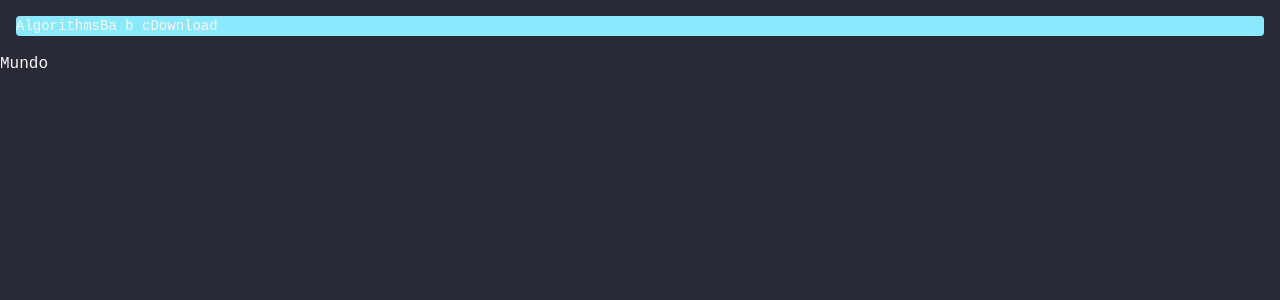
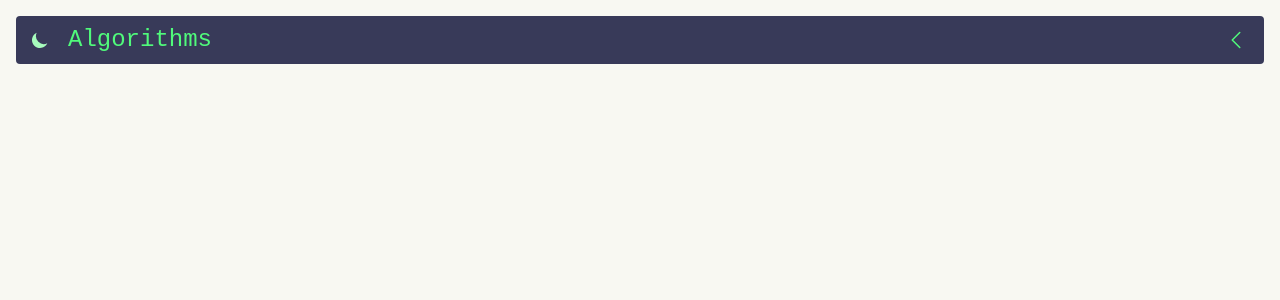
Before and after one commit to bigblackbexr/algorithms, a Vue app: page / in a window 1280 px wide. Shown: the top 300 px of the page. Built offline with nearby package versions, Linux system fonts and the light colour scheme; a web font is replaced by a local one.

Commit message:
Dark mode added & second version of navbar

```diff
--- a/index.html
+++ b/index.html
@@ -5,12 +5,21 @@
     <link rel="icon" type="image/svg+xml" href="dracula.png" />
     <meta name="viewport" content="width=device-width, initial-scale=1.0" />
     <title>Algorithms</title>
+
+    <!-- Font's -->
     <link rel="preconnect" href="https://fonts.googleapis.com">
     <link rel="preconnect" href="https://fonts.gstatic.com" crossorigin>
     <link href="https://fonts.googleapis.com/css2?family=Azeret+Mono:ital,wght@0,100;0,200;0,300;0,400;0,500;0,600;0,700;0,800;0,900;1,100;1,200;1,300;1,400;1,500;1,600;1,700;1,800;1,900&display=swap" rel="stylesheet">
+
   </head>
-  <body class="bg-background">
+  <body class="bg-foreground text-green dark:bg-background dark:text-purple text-2xl max-sm:text-sm">
+    <button id="theme-toggle" type="button" class="absolute left-5 max-sm:top-4 top-5 hover:bg-vampire-dark focus:ring focus:ring-vampire-light rounded p-2.5">
+      <svg id="theme-toggle-dark-icon" class="hidden w-5 h-5 fill-green-light" viewBox="0 0 20 20" xmlns="http://www.w3.org/2000/svg"><path d="M17.293 13.293A8 8 0 016.707 2.707a8.001 8.001 0 1010.586 10.586z"></path></svg>
+      <svg id="theme-toggle-light-icon" class="hidden w-5 h-5 fill-purple-light" viewBox="0 0 20 20" xmlns="http://www.w3.org/2000/svg"><path d="M10 2a1 1 0 011 1v1a1 1 0 11-2 0V3a1 1 0 011-1zm4 8a4 4 0 11-8 0 4 4 0 018 0zm-.464 4.95l.707.707a1 1 0 001.414-1.414l-.707-.707a1 1 0 00-1.414 1.414zm2.12-10.607a1 1 0 010 1.414l-.706.707a1 1 0 11-1.414-1.414l.707-.707a1 1 0 011.414 0zM17 11a1 1 0 100-2h-1a1 1 0 100 2h1zm-7 4a1 1 0 011 1v1a1 1 0 11-2 0v-1a1 1 0 011-1zM5.05 6.464A1 1 0 106.465 5.05l-.708-.707a1 1 0 00-1.414 1.414l.707.707zm1.414 8.486l-.707.707a1 1 0 01-1.414-1.414l.707-.707a1 1 0 011.414 1.414zM4 11a1 1 0 100-2H3a1 1 0 000 2h1z" fill-rule="evenodd" clip-rule="evenodd"></path></svg>
+    </button>
+
     <div id="app"></div>
+
     <script type="module" src="/src/main.js"></script>
   </body>
 </html>
--- a/src/components/nav.vue
+++ b/src/components/nav.vue
@@ -1,26 +1,20 @@
 <template>
-	<div class="bg-cyan rounded m-4 flex items-center text-sm">
-		<div>
-			<span> Algorithms </span>
-		</div>
-		<div class="block" @click="a()">
+	<div class="
+		bg-vampire
+		rounded
+		m-4
+		">
+		<div class="flex flex-row items-center justify-between m-2 p-2">
+			<a class="ml-9" href="/">
+				Algorithms
+			</a>
 			<button>
-				B
+				<div class="flex flex-row items-center justify-between">
+					<svg xmlns="http://www.w3.org/2000/svg" fill="none" viewBox="0 0 24 24" stroke-width="1.5" stroke="currentColor" class="w-6 h-6">
+						<path stroke-linecap="round" stroke-linejoin="round" d="M15.75 19.5L8.25 12l7.5-7.5" />
+					</svg>
+				</div>
 			</button>
-		</div>
-		<div>
-			<a href="/">
-				a
-			</a>
-			<a href="/">
-				b
-			</a>
-			<a href="/">
-				c
-			</a>
-		</div>
-		<div>
-			<a href="/">Download</a>
 		</div>
 	</div>
 </template>
--- a/src/main.js
+++ b/src/main.js
@@ -2,4 +2,45 @@ import { createApp } from 'vue'
 import App from './App.vue'
 import './style.css'
 
+const themeToggleDarkIcon = document.getElementById('theme-toggle-dark-icon');
+const themeToggleLightIcon = document.getElementById('theme-toggle-light-icon');
+
+// Change the icons inside the button based on previous settings
+if (localStorage.getItem('color-theme') === 'dark' || (!('color-theme' in localStorage) && window.matchMedia('(prefers-color-scheme: dark)').matches)) {
+    themeToggleLightIcon.classList.remove('hidden');
+} else {
+    themeToggleDarkIcon.classList.remove('hidden');
+}
+
+const themeToggleBtn = document.getElementById('theme-toggle');
+
+themeToggleBtn.addEventListener('click', function() {
+
+    // toggle icons inside button
+    themeToggleDarkIcon.classList.toggle('hidden');
+    themeToggleLightIcon.classList.toggle('hidden');
+
+    // if set via local storage previously
+    if (localStorage.getItem('color-theme')) {
+        if (localStorage.getItem('color-theme') === 'light') {
+            document.documentElement.classList.add('dark');
+            localStorage.setItem('color-theme', 'dark');
+        } else {
+            document.documentElement.classList.remove('dark');
+            localStorage.setItem('color-theme', 'light');
+        }
+
+    // if NOT set via local storage previously
+    } else {
+        if (document.documentElement.classList.contains('dark')) {
+            document.documentElement.classList.remove('dark');
+            localStorage.setItem('color-theme', 'light');
+        } else {
+            document.documentElement.classList.add('dark');
+            localStorage.setItem('color-theme', 'dark');
+        }
+    }
+
+});
+
 createApp(App).mount('#app')
--- a/src/pages/index.vue
+++ b/src/pages/index.vue
@@ -2,7 +2,6 @@
 	<nav>
 		<Nav />
 	</nav>
-	<h1> Mundo </h1>
 </template>
 
 <script setup>
--- a/src/style.css
+++ b/src/style.css
@@ -1,10 +1,6 @@
 @tailwind base;
 @tailwind components;
 @tailwind utilities;
-
-html {
-  @apply text-foreground;
-}
 
 @layer base {
   html {
--- a/tailwind.config.cjs
+++ b/tailwind.config.cjs
@@ -1,5 +1,6 @@
 /** @type {import('tailwindcss').Config} */
 module.exports = {
+  darkMode: 'class',
   content: [
     "./index.html",
     "./src/**/*{vue,js,ts,jsx,tsx}"
```
